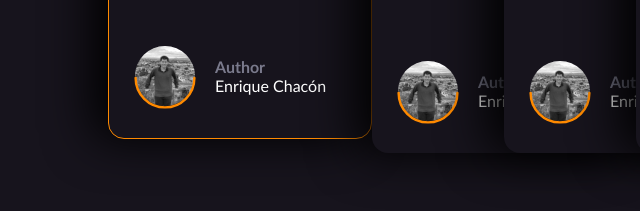
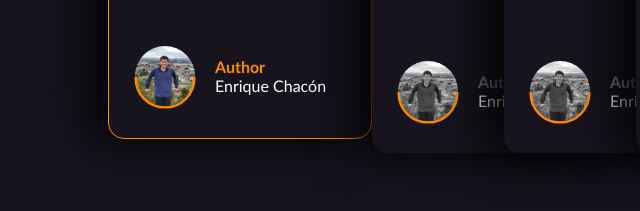
Before and after one commit to enriquechac/css-cards-hover, a plain HTML site: page index.html in a window 1280 px wide. In both pictures the pointer is over the picture 169 px from the left and 529 px from the top of the page. Shown: the part 437-648 px from the top of the page, 4-644 px from the left. Drawn offline with Linux system fonts and the light colour scheme.

Commit message:
Cambios en el color del texto author cuando se hace hover en el card

```diff
--- a/cards.css
+++ b/cards.css
@@ -69,6 +69,10 @@ html, body {
     border-radius: 50%;
     filter: grayscale(100%);
     margin: 16px 10px;
+    transition: .5s;
+}
+.card:hover .card-author .author-avatar img{
+    filter: grayscale(0%);
 }
 
 
@@ -93,6 +97,12 @@ html, body {
     font-size: normal;
     font-weight: 700;
     color: #7a7a8c;
+    transition: .5s;
+}
+.card:hover .card-author .author-name .author-name-prefix{
+    font-size: normal;
+    font-weight: 700;
+    color: #ff8a00;
 }
 
 .card:hover .card-header h2 {
```
